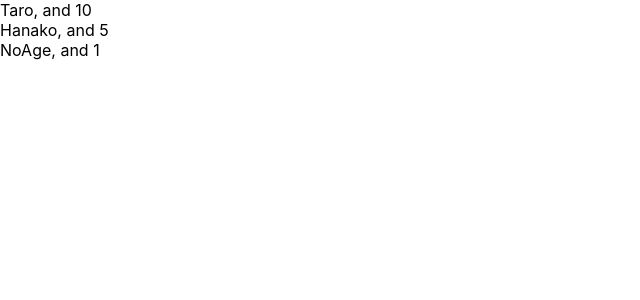
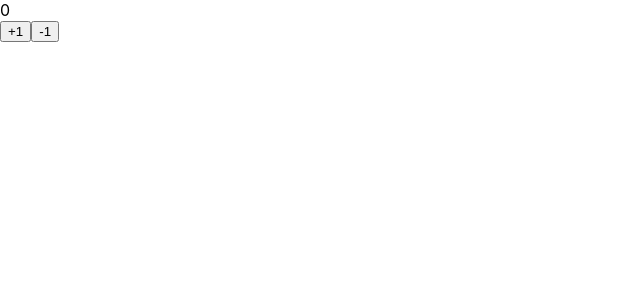
Before and after one commit to mk1018/udemy-react-redux-crud-application, a React (Create React App) app: page / in a window 1280 px wide. Shown: the top 300 px of the page, without its empty margins (0-640 px from the left). Built offline with nearby package versions, Linux system fonts and the light colour scheme.

Commit message:
learn state and setState

```diff
--- a/src/App.js
+++ b/src/App.js
@@ -1,5 +1,5 @@
 import React, {Component} from 'react';
-import propTypes from 'prop-types';
+// import propTypes from 'prop-types';
 
 /**
  * クラスコンポーネント
@@ -29,38 +29,81 @@
 /**
  * 関数コンポーネント２
  */
-const App = () => {
-  const profiles = [
-    {name: "Taro", age: 10},
-    {name: "Hanako", age: 5},
-    {name: "NoAge", age: 1}
-  ]
+// const App = () => {
+//   const profiles = [
+//     {name: "Taro", age: 10},
+//     {name: "Hanako", age: 5},
+//     {name: "NoAge", age: 1}
+//   ]
+//   return (
+//     <>
+//     {
+//       profiles.map((profile, index) => {
+//         return <User name={profile.name} age={profile.age} key={index} />
+//       })
+//     }
+//     </>
+//   );
+// }
 
-  return (
-    <>
-    {
-      profiles.map((profile, index) => {
-        return <User name={profile.name} age={profile.age} key={index} />
-      })
-    }
-    </>
-  );
-}
+/**
+ * 関数コンポーネント３
+ */
+const App = () => (<Counter></Counter>)
 
-const User = (props) => {
-  return (
-    <div>{props.name}, and {props.age}</div>
-  );
+/**
+ * User関数コンポーネント
+ * @param {*} props
+ */
+// const User = (props) => {
+//   return (
+//     <div>{props.name}, and {props.age}</div>
+//   );
+// }
+
+
+class Counter extends Component {
+  constructor (props) {
+    super(props)
+    console.log(this.state)
+    this.state = {count: 0}
+  }
+
+  handlePlusButton = () => {
+    /**
+     * これはやってはいけない
+     * this.state = {count: this.state.count + 1}
+     *
+     * setStateを使うと必ずrenderが実行されるので再描画まで自動的に行われる
+     */
+
+    this.setState({count: this.state.count + 1})
+  }
+
+  handleMinusButton = () => {
+    this.setState({count: this.state.count - 1})
+  }
+
+  render () {
+    console.log('render')
+    return (
+      <>
+        <div>{this.state.count}</div>
+        <button onClick={this.handlePlusButton}>+1</button>
+        <button onClick={this.handleMinusButton}>-1</button>
+      </>
+    )
+  }
 }
 
 /**
  * プロップTypes
  * Propsの型を宣言する
  */
-User.propTypes = {
-  name: propTypes.string,
-  age: propTypes.number.isRequired,
-}
+// User.propTypes = {
+//   name: propTypes.string,
+//   age: propTypes.number.isRequired,
+// }
 
 /**
  * デフォルトプロップス
```
